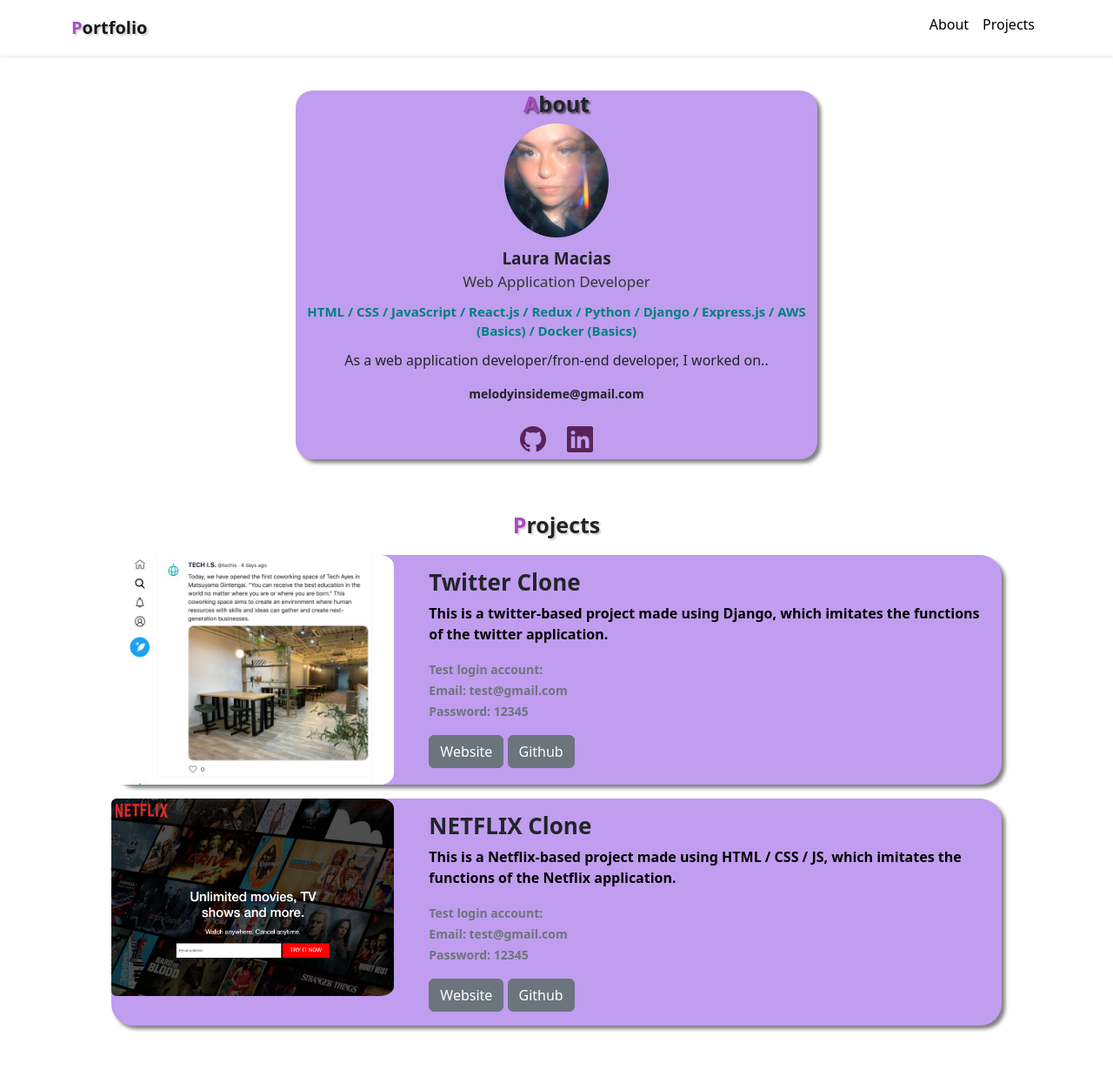
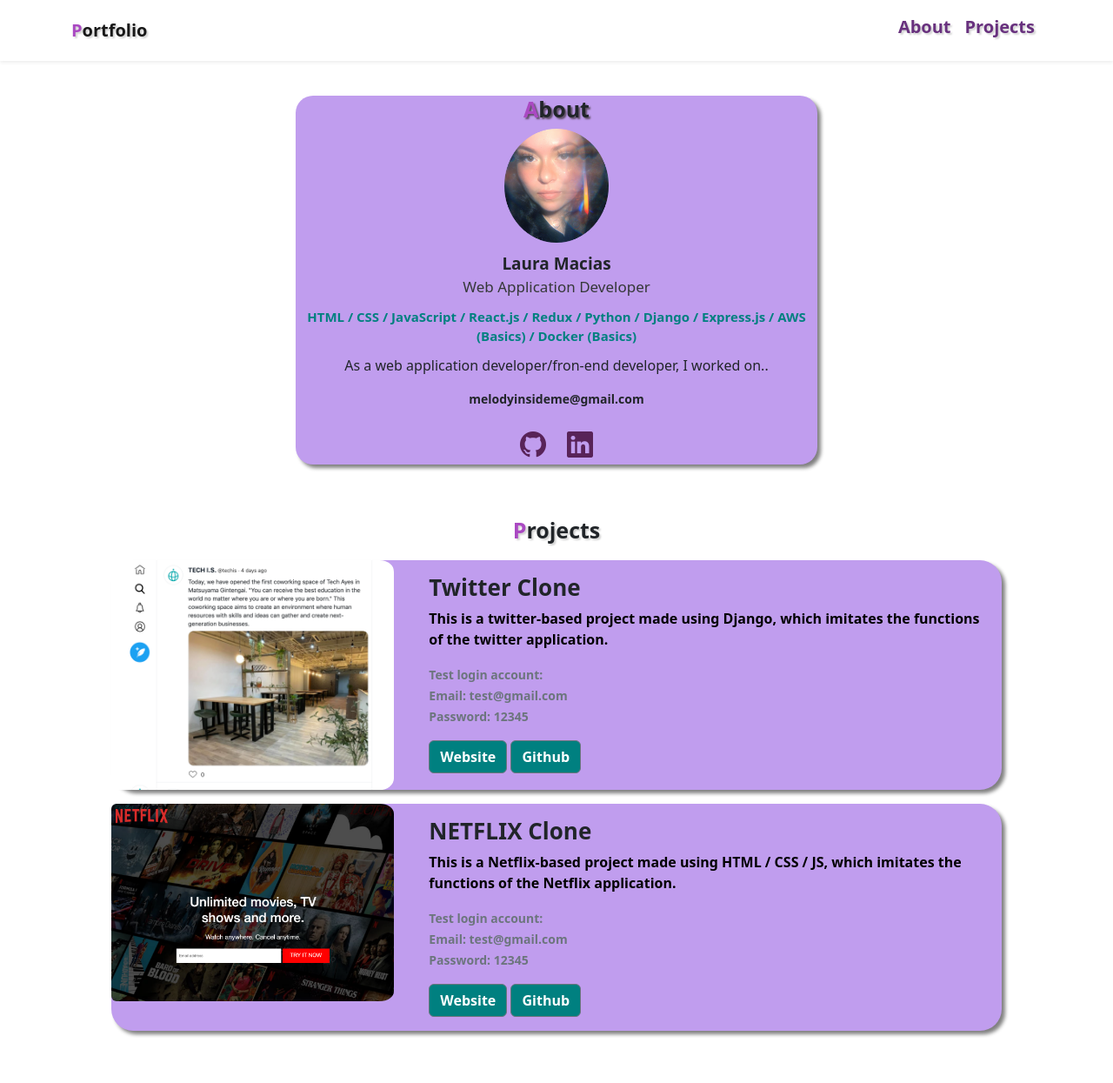
Before and after one commit to maciasl1234/Portfolio, a PHP site: page / in a window 1280 px wide. Shown: the whole page at 87% size. Before the commit the page ends 1186 px from the top, so only its background shows below. Run offline with PHP 8.4, Linux system fonts and the light colour scheme.

Commit message:
changed color details and image size/positioning

```diff
--- a/portfolio.html
+++ b/portfolio.html
@@ -24,7 +24,9 @@
               <li class="nav-item">
                 <a class="nav-link font-black" href="#about">About</a>
               </li>
+              <li class="nav-item">
               <a class="nav-link font-black" href="#projects">Projects</a>
+              </li>
             </ul>
           </div>
         </div>
--- a/portstyle1.css
+++ b/portstyle1.css
@@ -29,6 +29,22 @@ a.font-black {
 }
 
 .navbar-brand {
+    text-shadow: 2px 2px 2px lightgray;
+}
+
+.container .navbar-toggler {
+    border: none;
+    background-color: #c88ae6;
+}
+
+.navbar-collapse {
+    background: #ffffff;
+}
+
+.navbar-collapse ul li a {
+    font-weight: bold;
+    color: #68317e !important;
+    font-size: 20px;
     text-shadow: 2px 2px 2px lightgray;
 }
 
@@ -105,6 +121,7 @@ a.font-black {
 #projects .card .img-fluid {
     width: 100%;
     border-radius: 5%;
+    max-width: 400px;
 }
 
 #projects .card {
@@ -123,3 +140,8 @@ a.font-black {
     font-weight: bold;
     color: #000000;
 }
+
+.card-body .btn {
+    font-weight: bold;
+    background-color: #008080;
+}
```
